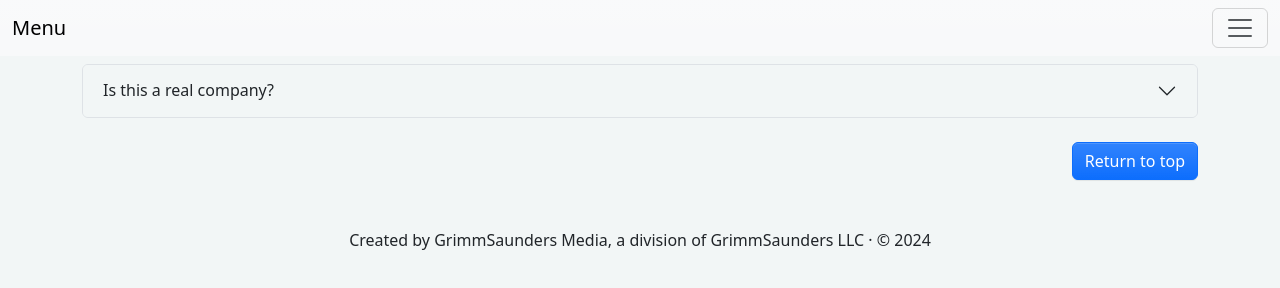
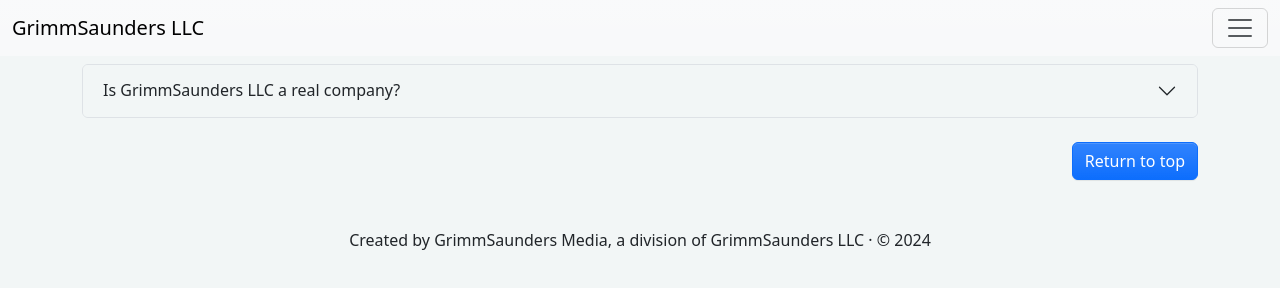
Before and after one commit to bsaunder/grimmsaundersllc, a website: page faq.html in a window 1280 px wide. Drawn offline with Linux system fonts and the light colour scheme; files whose address does not match are found by name.

Commit message:
Update Title and FAQ Questions

```diff
--- a/faq.html
+++ b/faq.html
@@ -18,7 +18,7 @@
   <body id="top">
     <nav class="navbar navbar-light bg-light fixed-top">
       <div class="container-fluid">
-        <a class="navbar-brand" href="#">Menu</a>
+        <a class="navbar-brand" href="#">GrimmSaunders LLC</a>
         <button class="navbar-toggler" type="button" data-bs-toggle="collapse" data-bs-target="#navbarNav" aria-controls="navbarNav" aria-expanded="false" aria-label="Toggle navigation">
           <span class="navbar-toggler-icon"></span>
         </button>
@@ -37,12 +37,12 @@
           <div class="accordion-item">
             <h2 class="accordion-header" id="headingOne">
               <button class="accordion-button collapsed" type="button" data-bs-toggle="collapse" data-bs-target="#collapseOne" aria-expanded="false" aria-controls="collapseOne">
-                Is this a real company?
+                Is GrimmSaunders LLC a real company?
               </button>
             </h2>
             <div id="collapseOne" class="accordion-collapse collapse" aria-labelledby="headingOne" data-bs-parent="#faqAccordion">
               <div class="accordion-body">
-                No, this is not a real company.
+                Absolutely. As real as your cousin’s pyramid scheme, but with better branding and significantly more departments no one asked for. From Perfect Pixels to Root and Leaf Rescue, we proudly operate in a confusing blend of industries that suggests either genius or a tax audit waiting to happen. So yes—GrimmSaunders LLC is real. Emotionally. Spiritually. Legally? That depends on who's asking.
               </div>
             </div>
           </div>
```
